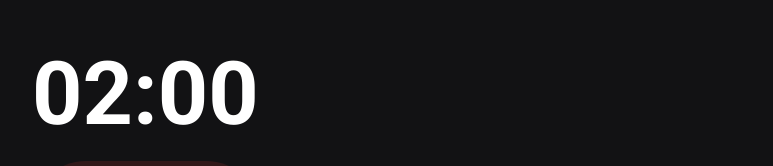
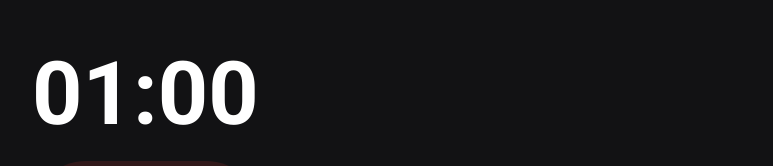
Before and after one commit to desenvjonathan/focustimer, a plain HTML site: page index.html in a window 1280 px wide. Shown: the part 195-361 px from the top of the page, without its empty margins (494-1267 px from the left). Drawn offline with Linux system fonts and the light colour scheme.

Commit message:
add README

```diff
--- a/index.html
+++ b/index.html
@@ -22,7 +22,7 @@
   <main>
 
     <div id="timer">
-      <span class="minutes">02</span>
+      <span class="minutes">01</span>
       <span>:</span>
       <span class="seconds">00</span>
     </div>
```
Also changed, not shown: .github/preview.gif (added), 1 other file.
